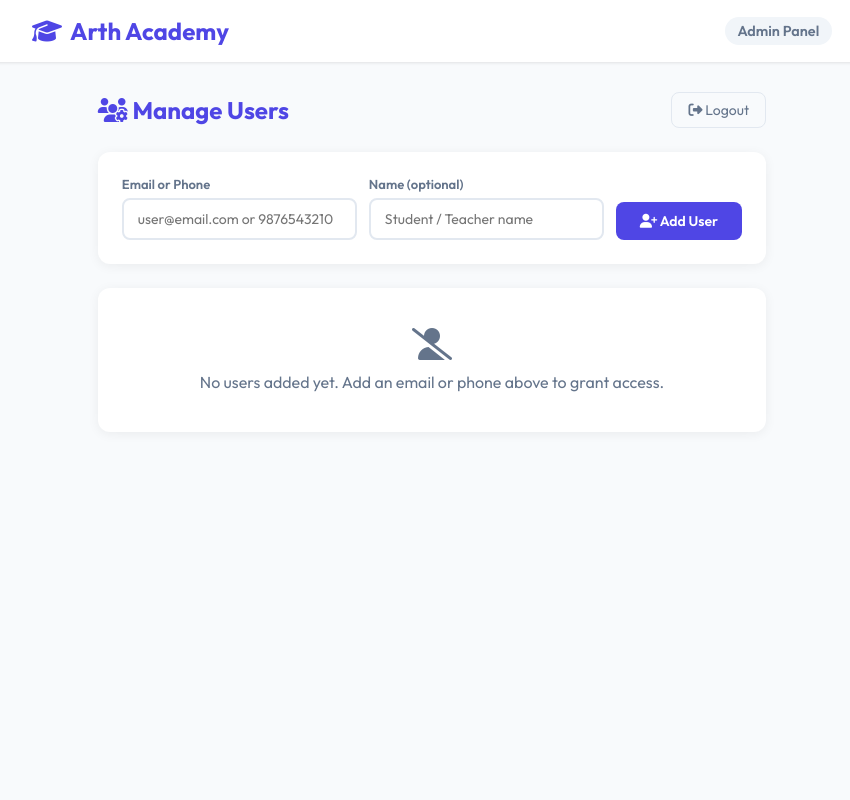
After one commit to shubham-cfd01/test_generator, a Flask app: page /admin/panel in a window 1280 px wide. The commit adds this page. Shown: the whole page, without its empty margins (208-1058 px from the left). Run offline with Flask 3, Linux system fonts and the light colour scheme; the visitor is signed in with stand-in values (Sample User, id 1).

Commit message:
Add user access control - login, admin panel, whitelist system
Made-with: Cursor

```diff
--- a/app.py
+++ b/app.py
@@ -5,7 +5,10 @@ import io as io_module
 import math
 import random
 import re as _re
-from flask import Flask, render_template, request, send_file, jsonify, Response
+import sqlite3
+import hashlib
+import functools
+from flask import Flask, render_template, request, send_file, jsonify, Response, redirect, url_for, session
 from groq import Groq
 from io import BytesIO
 import threading
@@ -20,12 +23,70 @@ matplotlib.use('Agg')  # non-interactive backend
 import matplotlib.pyplot as plt
 
 app = Flask(__name__)
+app.secret_key = os.environ.get('SECRET_KEY', 'arth-academy-secret-key-change-in-prod')
+
+ADMIN_PASSWORD = os.environ.get('ADMIN_PASSWORD', 'arth@admin2026')
+DB_PATH = os.path.join(os.path.dirname(__file__), 'data', 'users.db')
 
 # ─────────────────────────────────────────────────────────
 # Global memory store for progress tracking
 # ─────────────────────────────────────────────────────────
 progress_store = {}
 result_store = {}
+
+
+# ─────────────────────────────────────────────────────────
+# USER ACCESS DATABASE
+# ─────────────────────────────────────────────────────────
+def init_db():
+    os.makedirs(os.path.dirname(DB_PATH), exist_ok=True)
+    conn = sqlite3.connect(DB_PATH)
+    conn.execute('''CREATE TABLE IF NOT EXISTS allowed_users (
+        id INTEGER PRIMARY KEY AUTOINCREMENT,
+        contact TEXT UNIQUE NOT NULL,
+        name TEXT DEFAULT '',
+        added_on TIMESTAMP DEFAULT CURRENT_TIMESTAMP,
+        is_active INTEGER DEFAULT 1
+    )''')
+    conn.commit()
+    conn.close()
+
+init_db()
+
+
+def get_db():
+    conn = sqlite3.connect(DB_PATH)
+    conn.row_factory = sqlite3.Row
+    return conn
+
+
+def is_user_allowed(contact):
+    contact = contact.strip().lower()
+    conn = get_db()
+    user = conn.execute(
+        'SELECT * FROM allowed_users WHERE LOWER(contact) = ? AND is_active = 1',
+        (contact,)
+    ).fetchone()
+    conn.close()
+    return user is not None
+
+
+def login_required(f):
+    @functools.wraps(f)
+    def decorated(*args, **kwargs):
+        if not session.get('user_logged_in'):
+            return redirect(url_for('login_page'))
+        return f(*args, **kwargs)
+    return decorated
+
+
+def admin_required(f):
+    @functools.wraps(f)
+    def decorated(*args, **kwargs):
+        if not session.get('is_admin'):
+            return redirect(url_for('admin_login'))
+        return f(*args, **kwargs)
+    return decorated
 
 # ─────────────────────────────────────────────────────────
 # CONSTANTS
@@ -1274,7 +1335,106 @@ def create_branded_pdf(questions, topic, branding_opts=None):
 # ─────────────────────────────────────────────────────────
 @app.route('/')
 def home():
+    if not session.get('user_logged_in'):
+        return redirect(url_for('login_page'))
     return render_template('index.html')
+
+
+@app.route('/login', methods=['GET', 'POST'])
+def login_page():
+    if request.method == 'POST':
+        contact = request.form.get('contact', '').strip()
+        if not contact:
+            return render_template('login.html', error='Please enter your email or phone number.')
+        if is_user_allowed(contact):
+            session['user_logged_in'] = True
+            session['user_contact'] = contact
+            return redirect(url_for('home'))
+        else:
+            return render_template('login.html', error='Access denied. Your email/phone is not authorized. Contact admin.')
+    return render_template('login.html')
+
+
+@app.route('/logout')
+def logout():
+    session.clear()
+    return redirect(url_for('login_page'))
+
+
+@app.route('/admin', methods=['GET', 'POST'])
+def admin_login():
+    if session.get('is_admin'):
+        return redirect(url_for('admin_panel'))
+    if request.method == 'POST':
+        password = request.form.get('password', '')
+        if password == ADMIN_PASSWORD:
+            session['is_admin'] = True
+            return redirect(url_for('admin_panel'))
+        return render_template('admin_login.html', error='Wrong password.')
+    return render_template('admin_login.html')
+
+
+@app.route('/admin/panel')
+@admin_required
+def admin_panel():
+    conn = get_db()
+    users = conn.execute('SELECT * FROM allowed_users ORDER BY added_on DESC').fetchall()
+    conn.close()
+    return render_template('admin_panel.html', users=users)
+
+
+@app.route('/admin/add', methods=['POST'])
+@admin_required
+def admin_add_user():
+    contact = request.form.get('contact', '').strip().lower()
+    name = request.form.get('name', '').strip()
+    if not contact:
+        return redirect(url_for('admin_panel'))
+    conn = get_db()
+    try:
+        conn.execute('INSERT INTO allowed_users (contact, name) VALUES (?, ?)', (contact, name))
+        conn.commit()
+    except sqlite3.IntegrityError:
+        conn.execute('UPDATE allowed_users SET is_active = 1, name = ? WHERE LOWER(contact) = ?', (name, contact))
+        conn.commit()
+    conn.close()
+    return redirect(url_for('admin_panel'))
+
+
+@app.route('/admin/remove/<int:user_id>')
+@admin_required
+def admin_remove_user(user_id):
+    conn = get_db()
+    conn.execute('UPDATE allowed_users SET is_active = 0 WHERE id = ?', (user_id,))
+    conn.commit()
+    conn.close()
+    return redirect(url_for('admin_panel'))
+
+
+@app.route('/admin/activate/<int:user_id>')
+@admin_required
+def admin_activate_user(user_id):
+    conn = get_db()
+    conn.execute('UPDATE allowed_users SET is_active = 1 WHERE id = ?', (user_id,))
+    conn.commit()
+    conn.close()
+    return redirect(url_for('admin_panel'))
+
+
+@app.route('/admin/delete/<int:user_id>')
+@admin_required
+def admin_delete_user(user_id):
+    conn = get_db()
+    conn.execute('DELETE FROM allowed_users WHERE id = ?', (user_id,))
+    conn.commit()
+    conn.close()
+    return redirect(url_for('admin_panel'))
+
+
+@app.route('/admin/logout')
+def admin_logout():
+    session.pop('is_admin', None)
+    return redirect(url_for('admin_login'))
 
 
 @app.route('/progress/<request_id>')
@@ -1310,6 +1470,7 @@ def background_generation_task(request_id, counts, topics, difficulty, groq_api_
 
 
 @app.route('/generate', methods=['POST'])
+@login_required
 def generate_route():
     data = request.json
     counts = {
@@ -1353,6 +1514,7 @@ def generate_route():
 
 
 @app.route('/download/<request_id>')
+@login_required
 def download(request_id):
     if request_id not in result_store:
         return "PDF not found or expired.", 404
--- /dev/null
+++ b/templates/admin_panel.html
@@ -0,0 +1,152 @@
+<!DOCTYPE html>
+<html lang="en">
+<head>
+    <meta charset="UTF-8">
+    <meta name="viewport" content="width=device-width, initial-scale=1.0">
+    <title>Admin Panel - Arth Academy</title>
+    <link href="https://fonts.googleapis.com/css2?family=Outfit:wght@300;400;600;700&display=swap" rel="stylesheet">
+    <link rel="stylesheet" href="{{ url_for('static', filename='css/style.css') }}">
+    <link rel="stylesheet" href="https://cdnjs.cloudflare.com/ajax/libs/font-awesome/6.4.0/css/all.min.css">
+    <style>
+        .admin-container { max-width: 800px; margin: 30px auto; padding: 0 20px; }
+        .admin-header {
+            display: flex; justify-content: space-between; align-items: center;
+            margin-bottom: 24px;
+        }
+        .admin-header h2 { color: var(--primary); font-size: 24px; }
+        .admin-header a {
+            color: var(--text-muted); text-decoration: none; font-size: 14px;
+            padding: 8px 16px; border: 1px solid var(--border); border-radius: 8px;
+        }
+        .admin-header a:hover { background: #f1f5f9; }
+        .add-form {
+            background: white; border-radius: 12px; padding: 24px;
+            box-shadow: 0 2px 12px rgba(0,0,0,0.06); margin-bottom: 24px;
+            display: flex; gap: 12px; align-items: end; flex-wrap: wrap;
+        }
+        .add-form .field { flex: 1; min-width: 180px; }
+        .add-form label { display: block; font-size: 13px; font-weight: 600; color: var(--text-muted); margin-bottom: 6px; }
+        .add-form input {
+            width: 100%; padding: 10px 14px; border: 2px solid var(--border);
+            border-radius: 8px; font-size: 14px; font-family: 'Outfit', sans-serif;
+        }
+        .add-form input:focus { border-color: var(--primary); outline: none; }
+        .add-form button {
+            padding: 10px 24px; background: var(--primary); color: white;
+            border: none; border-radius: 8px; font-size: 14px; font-weight: 600;
+            cursor: pointer; font-family: 'Outfit', sans-serif; white-space: nowrap;
+        }
+        .add-form button:hover { background: var(--primary-dark); }
+        .users-table {
+            background: white; border-radius: 12px; overflow: hidden;
+            box-shadow: 0 2px 12px rgba(0,0,0,0.06);
+        }
+        .users-table table { width: 100%; border-collapse: collapse; }
+        .users-table th {
+            background: var(--primary); color: white; padding: 14px 16px;
+            text-align: left; font-size: 13px; font-weight: 600;
+        }
+        .users-table td { padding: 12px 16px; border-bottom: 1px solid var(--border); font-size: 14px; }
+        .users-table tr:last-child td { border-bottom: none; }
+        .badge-active {
+            background: #DCFCE7; color: #16A34A; padding: 4px 10px;
+            border-radius: 20px; font-size: 12px; font-weight: 600;
+        }
+        .badge-inactive {
+            background: #FEE2E2; color: #DC2626; padding: 4px 10px;
+            border-radius: 20px; font-size: 12px; font-weight: 600;
+        }
+        .action-btn {
+            padding: 6px 12px; border: none; border-radius: 6px;
+            font-size: 12px; font-weight: 600; cursor: pointer;
+            text-decoration: none; display: inline-block; margin: 2px;
+            font-family: 'Outfit', sans-serif;
+        }
+        .btn-danger { background: #FEE2E2; color: #DC2626; }
+        .btn-danger:hover { background: #FECACA; }
+        .btn-success { background: #DCFCE7; color: #16A34A; }
+        .btn-success:hover { background: #BBF7D0; }
+        .btn-delete { background: #f1f5f9; color: #64748b; }
+        .btn-delete:hover { background: #e2e8f0; }
+        .empty-state { text-align: center; padding: 40px; color: var(--text-muted); }
+        @media (max-width: 600px) {
+            .add-form { flex-direction: column; }
+            .users-table { overflow-x: auto; }
+        }
+    </style>
+</head>
+<body>
+    <header class="header">
+        <div class="logo-container">
+            <div class="logo"><i class="fa-solid fa-graduation-cap"></i> Arth Academy</div>
+            <div class="subtitle">Admin Panel</div>
+        </div>
+    </header>
+
+    <div class="admin-container">
+        <div class="admin-header">
+            <h2><i class="fa-solid fa-users-gear"></i> Manage Users</h2>
+            <a href="{{ url_for('admin_logout') }}"><i class="fa-solid fa-right-from-bracket"></i> Logout</a>
+        </div>
+
+        <form class="add-form" method="POST" action="{{ url_for('admin_add_user') }}">
+            <div class="field">
+                <label>Email or Phone</label>
+                <input type="text" name="contact" placeholder="user@email.com or 9876543210" required>
+            </div>
+            <div class="field">
+                <label>Name (optional)</label>
+                <input type="text" name="name" placeholder="Student / Teacher name">
+            </div>
+            <button type="submit"><i class="fa-solid fa-user-plus"></i> Add User</button>
+        </form>
+
+        <div class="users-table">
+            {% if users %}
+            <table>
+                <thead>
+                    <tr>
+                        <th>#</th>
+                        <th>Contact</th>
+                        <th>Name</th>
+                        <th>Added On</th>
+                        <th>Status</th>
+                        <th>Actions</th>
+                    </tr>
+                </thead>
+                <tbody>
+                    {% for user in users %}
+                    <tr>
+                        <td>{{ loop.index }}</td>
+                        <td>{{ user['contact'] }}</td>
+                        <td>{{ user['name'] or '—' }}</td>
+                        <td>{{ user['added_on'][:10] if user['added_on'] else '—' }}</td>
+                        <td>
+                            {% if user['is_active'] %}
+                            <span class="badge-active">Active</span>
+                            {% else %}
+                            <span class="badge-inactive">Blocked</span>
+                            {% endif %}
+                        </td>
+                        <td>
+                            {% if user['is_active'] %}
+                            <a href="{{ url_for('admin_remove_user', user_id=user['id']) }}" class="action-btn btn-danger">Block</a>
+                            {% else %}
+                            <a href="{{ url_for('admin_activate_user', user_id=user['id']) }}" class="action-btn btn-success">Activate</a>
+                            {% endif %}
+                            <a href="{{ url_for('admin_delete_user', user_id=user['id']) }}" class="action-btn btn-delete" onclick="return confirm('Permanently delete this user?')">Delete</a>
+                        </td>
+                    </tr>
+                    {% endfor %}
+                </tbody>
+            </table>
+            {% else %}
+            <div class="empty-state">
+                <i class="fa-solid fa-user-slash" style="font-size:32px;margin-bottom:12px;"></i>
+                <p>No users added yet. Add an email or phone above to grant access.</p>
+            </div>
+            {% endif %}
+        </div>
+    </div>
+</body>
+</html>
--- a/templates/index.html
+++ b/templates/index.html
@@ -11,13 +11,16 @@
 </head>
 
 <body>
-    <header class="header">
+    <header class="header" style="display:flex;justify-content:space-between;align-items:center;padding:0 24px;">
         <div class="logo-container">
             <div class="logo">
                 <i class="fa-solid fa-graduation-cap"></i> Arth Academy
             </div>
             <div class="subtitle">AI RAG Test Generator</div>
         </div>
+        <a href="{{ url_for('logout') }}" style="color:var(--text-muted);text-decoration:none;font-size:14px;padding:8px 16px;border:1px solid var(--border);border-radius:8px;">
+            <i class="fa-solid fa-right-from-bracket"></i> Logout
+        </a>
     </header>
 
     <main class="container">
```
Also changed, not shown: templates/admin_login.html (added, +61 -0 lines), templates/login.html (added, +62 -0 lines).
